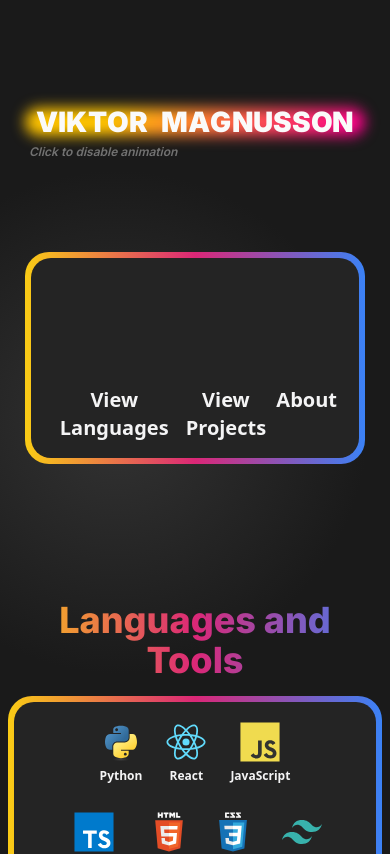
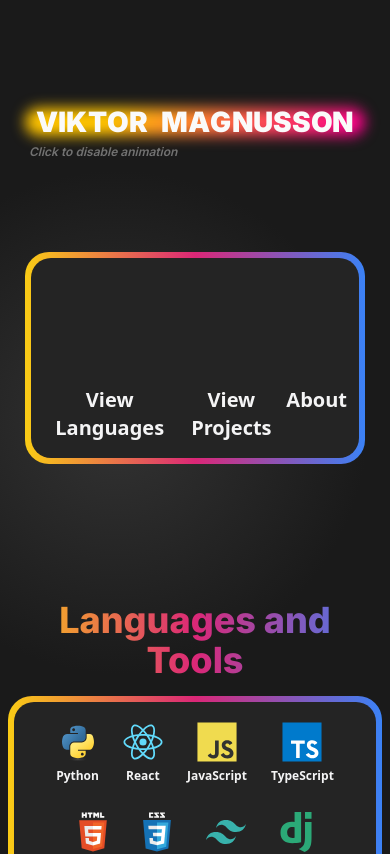
Before and after one commit to vik-ma/portfolio, a Next.js app: page / in a window 390 px wide. Shown: the top 854 px of the page. Built offline with nearby package versions, Linux system fonts and the light colour scheme.

Commit message:
Tweaked various widths of containers

```diff
--- a/app/globals.css
+++ b/app/globals.css
@@ -10,7 +10,7 @@
   --main-container-stage-2-width: 580px;
   --main-container-stage-3-width: 500px;
   --main-container-stage-4-width: 400px;
-  --main-container-stage-5-width: 300px;
+  --main-container-stage-5-width: 320px;
 }
 
 @media (prefers-color-scheme: dark) {
@@ -104,7 +104,7 @@ body {
     width: var(--main-container-stage-2-width);
   }
   .projects-container {
-    width: 610px;
+    width: 626px;
   }
   .project-page-container {
     width: 630px;
```
